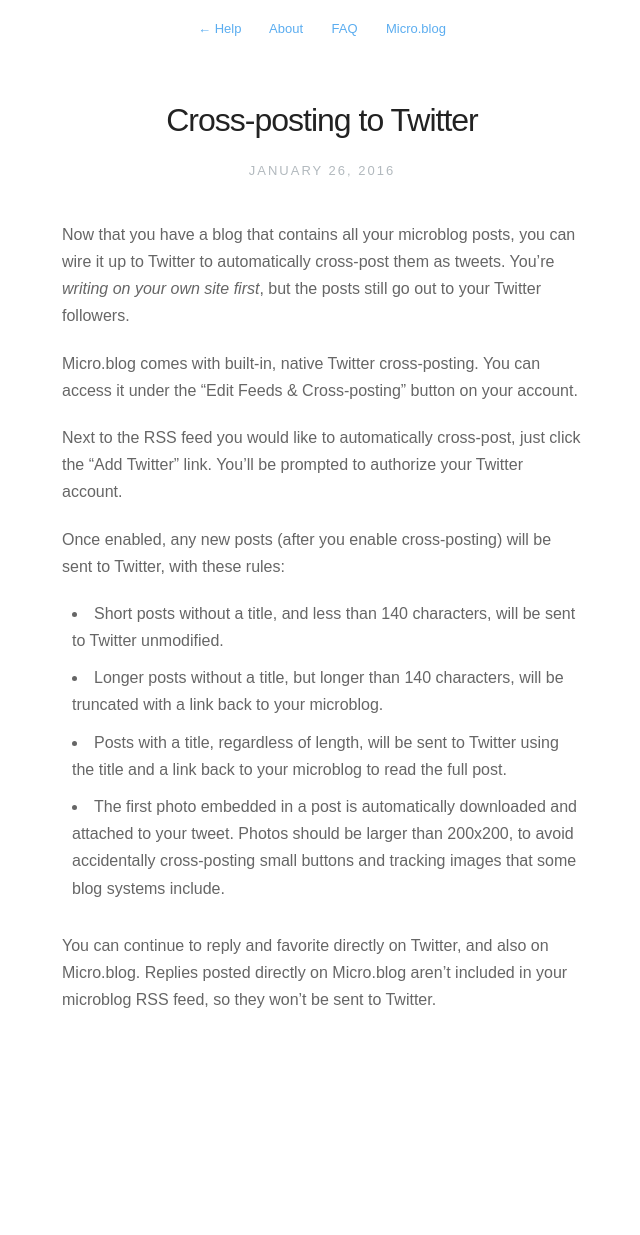
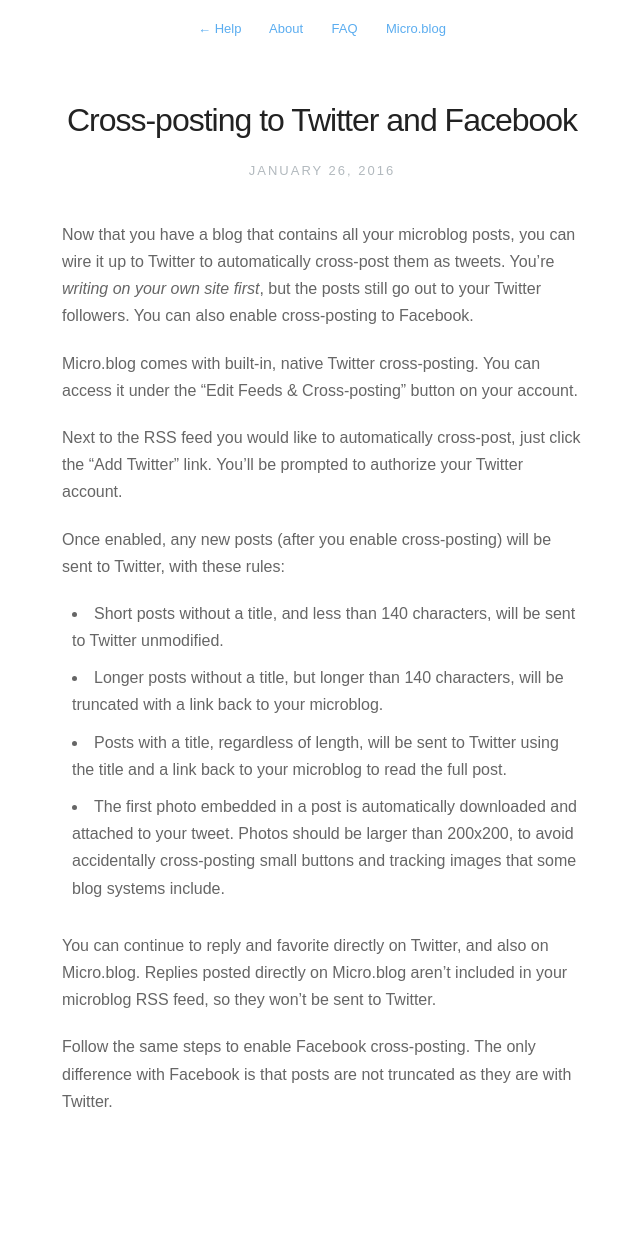
Before and after one commit to microdotblog/help.micro.blog, a Jekyll site: the page built from _posts/2016-01-26-cross-posting-twitter.markdown, in a window 1280 px wide. Shown: the whole page, without its empty margins (318-958 px from the left). Built offline with Jekyll 4.4.1, drawn with Linux system fonts in a browser that asks for light colours; nearby versions of some CDN libraries; before the commit the page ends 1133 px from its top, so only the background shows below that.

Commit message:
Updated cross-posting to include Facebook. MarsEdit updates.

```diff
--- a/_posts/2015-08-22-using-marsedit.markdown
+++ b/_posts/2015-08-22-using-marsedit.markdown
@@ -4,10 +4,12 @@
 description: Understanding the support for XML-RPC.
 ---
 
-If you have a paid microblog on Micro.blog, you can use apps like [MarsEdit](http://www.red-sweater.com/marsedit/) that support the Blogger API or MetaWeblog API. This is a protocol from the early days of blogging that uses XML-RPC to communicate with a server.
+If you have a paid microblog on Micro.blog, you can use apps like [MarsEdit](http://www.red-sweater.com/marsedit/) that support the MetaWeblog API. This is a protocol from the early days of blogging that uses XML-RPC to communicate with a server.
 
 Remember that there are no passwords on Micro.blog. To sign in with an app like MarsEdit, use your Micro.blog username and an "app token" for the password. Your account comes with a default token for MarsEdit, but you can generate a new one whenever you want. Click on [Account](http://micro.blog/account) to view or manage your app tokens.
 
 Start in MarsEdit by creating a new weblog. When prompted for the URL, enter your-username.micro.blog. This is where your published microblog lives, so MarsEdit will need to look there to automatically discover the XML-RPC endpoint.
 
-If you need to manually configure a blogging client, choose the Blogger API and point it to `micro.blog/xmlrpc`. This usually won't be necessary if the client has already discovered the proper settings.
+If you need to manually configure a blogging client, choose the MetaWeblog API and point it to `micro.blog/xmlrpc`. This usually won't be necessary if the client has already discovered the proper settings.
+
+Posting from MarsEdit supports microblog posts (leave the title blank), full posts with a title, and uploading photos. Limited HTML is also allowed and won't be escaped.
--- a/_posts/2016-01-26-cross-posting-twitter.markdown
+++ b/_posts/2016-01-26-cross-posting-twitter.markdown
@@ -1,10 +1,10 @@
 ---
-title:  "Cross-posting to Twitter"
+title:  "Cross-posting to Twitter and Facebook"
 date:   2016-01-26 07:00:00
-description: Write on your microblog but also send to Twitter.
+description: Write on your microblog but also send to Twitter and Facebook.
 ---
 
-Now that you have a blog that contains all your microblog posts, you can wire it up to Twitter to automatically cross-post them as tweets. You’re _writing on your own site first_, but the posts still go out to your Twitter followers.
+Now that you have a blog that contains all your microblog posts, you can wire it up to Twitter to automatically cross-post them as tweets. You’re _writing on your own site first_, but the posts still go out to your Twitter followers. You can also enable cross-posting to Facebook.
 
 Micro.blog comes with built-in, native Twitter cross-posting. You can access it under the “Edit Feeds & Cross-posting” button on your account.
 
@@ -18,3 +18,5 @@
 * The first photo embedded in a post is automatically downloaded and attached to your tweet. Photos should be larger than 200x200, to avoid accidentally cross-posting small buttons and tracking images that some blog systems include.
 
 You can continue to reply and favorite directly on Twitter, and also on Micro.blog. Replies posted directly on Micro.blog aren't included in your microblog RSS feed, so they won't be sent to Twitter.
+
+Follow the same steps to enable Facebook cross-posting. The only difference with Facebook is that posts are not truncated as they are with Twitter.
--- a/_posts/2016-04-23-indiewebcamp.markdown
+++ b/_posts/2016-04-23-indiewebcamp.markdown
@@ -6,7 +6,7 @@
 
 Micro.blog supports several formats and protocols pioneered by the <a href="https://indieweb.org/">IndieWebCamp</a>. We also believe in many of the same principles — that owning your content matters, and that you should post to your own site first before cross-posting or replying on other social networks.
 
-**Micropub:** Micro.blog for iOS can post to Micropub-compatible sites. The Micro.blog server also supports the Micropub API for posting from other clients like [Quill](https://quill.p3k.io/). See [posting APIs](/2017/api-posting/) for details.
+**Micropub:** Micro.blog for iOS can post to Micropub-compatible sites. The Micro.blog server also supports the Micropub API for posting from [other clients](/2017/micropub-clients/) like [Quill](https://quill.p3k.io/). See [posting APIs](/2017/api-posting/) for details.
 
 **Webmention:** Replies in Micro.blog are sent as Webmentions to the target site if it supports Webmention. There is also limited support for receiving mentions from external blogs when they link to Micro.blog-hosted blogs.
 
--- a/_posts/2017-05-02-whats-next.markdown
+++ b/_posts/2017-05-02-whats-next.markdown
@@ -14,6 +14,7 @@
 
 * Added SSL for custom domains. Email [help@micro.blog](mailto:help@micro.blog) and we'll enable it for you.
 * Added Markdown highlighting for web replies.
+* Added Facebook cross-posting.
 * Added repost support from Micropub clients such as Micropublish.
 * Improved Micropub API with support for [OwnYourGram](http://help.micro.blog/2017/instagram/).
 * Improved published blog filenames and removed unnecessarily titles in Hyde theme.
```
